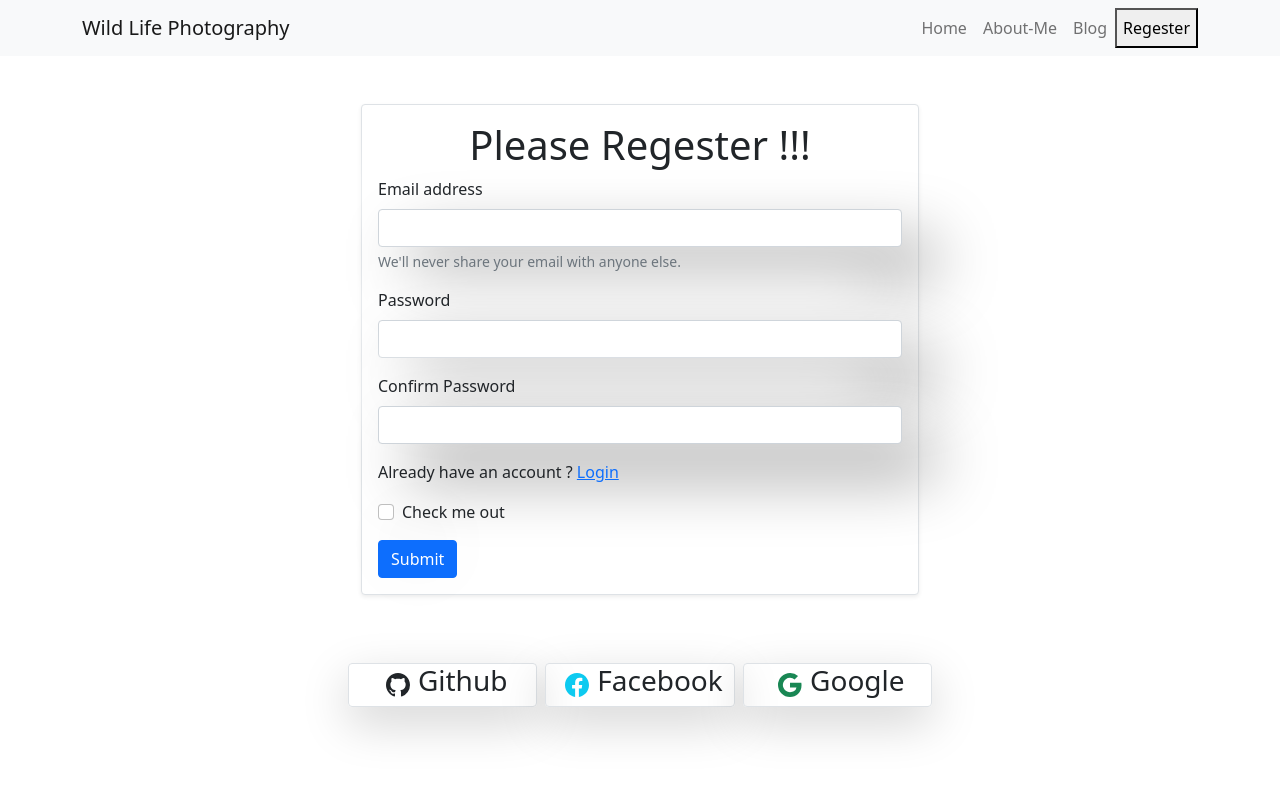
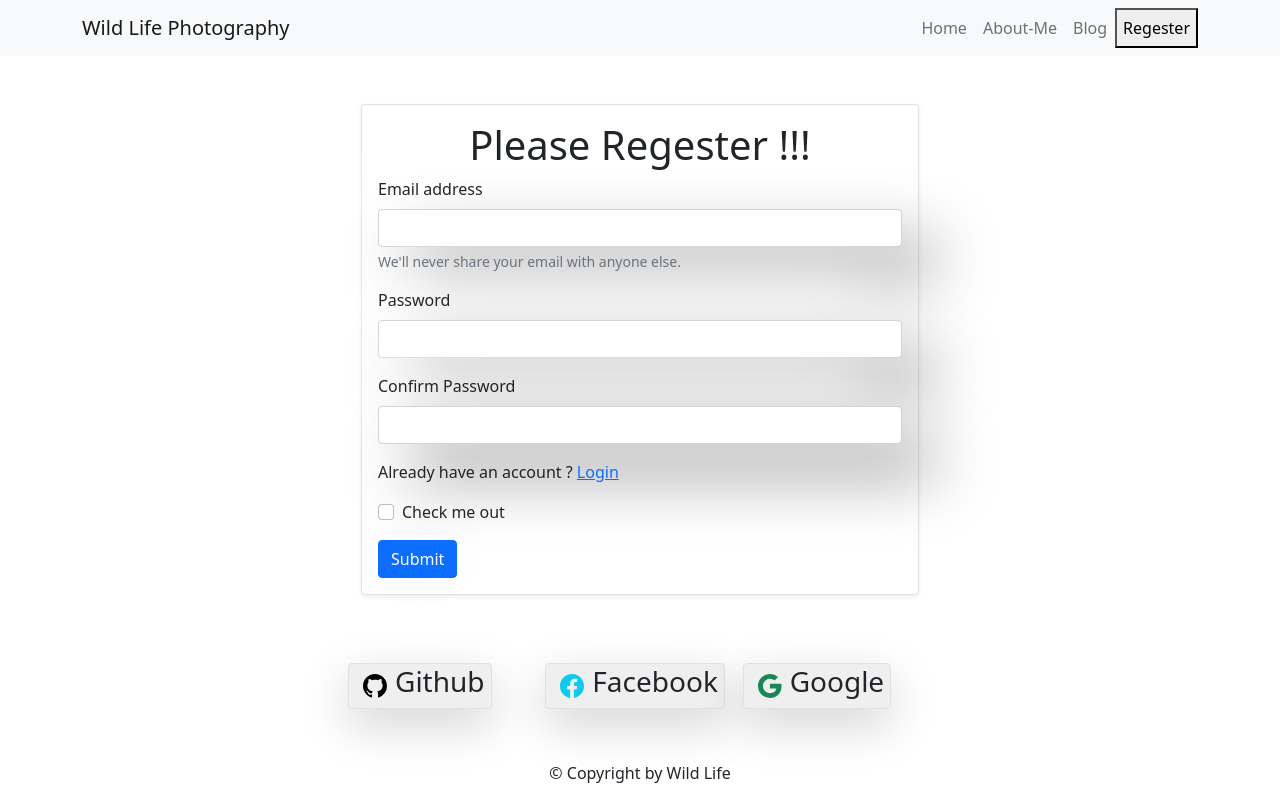
Before and after one commit to Innovatorsajjad/WildLife_Photography-Assignment-10, a React (Create React App) app: page /regester in a window 1280 px wide. Built offline with nearby package versions, Linux system fonts and the light colour scheme; no server answers.

Commit message:
google sign in added

```diff
--- a/src/App.js
+++ b/src/App.js
@@ -9,6 +9,7 @@ import CheakOut from './components/CheakOut/CheakOut';
 import Regester from './components/Regester/Regester';
 import NotFound from './components/NotFound/NotFound';
 import RequreAuth from './components/Auth/RequreAuth';
+import Footer from './components/Footer/Footer';
 
 
 function App() {
@@ -33,7 +34,7 @@ function App() {
 
 
       </Routes>
-
+       <Footer/>
 
     </div>
   );
--- a/src/components/Footer/Footer.js
+++ b/src/components/Footer/Footer.js
@@ -3,7 +3,7 @@ import React from 'react';
 const Footer = () => {
     return (
         <div>
-
+            <p className='text-center'>&copy; Copyright by Wild Life </p>
         </div>
     );
 };
--- a/src/components/Regester/Regester.js
+++ b/src/components/Regester/Regester.js
@@ -2,7 +2,7 @@ import React, { useState } from 'react';
 import "./Regester.css"
 import { BsFacebook , BsGithub , BsGoogle} from "react-icons/bs";
 import { Link } from 'react-router-dom';
-import { useCreateUserWithEmailAndPassword } from 'react-firebase-hooks/auth';
+import { useCreateUserWithEmailAndPassword, useSignInWithGoogle } from 'react-firebase-hooks/auth';
 import auth from '../../firebase.init';
 
 
@@ -13,6 +13,7 @@ const Regester = () => {
     const [error,setError]=useState('')
     const [passwordError , setPasswordError]=useState("")
     const [confirmPassError , setConfirmPassError]=useState("")
+    const [signInWithGoogle,googleUser,googleLoad]=useSignInWithGoogle(auth)
 
 
         //  Email validation
@@ -125,22 +126,22 @@ const Regester = () => {
 
         <div className="website_login row container w-50 mx-auto pointer pb-5">
             <div className="col-md-4 mt-3 p-1">
-                <div className="github_login single_Option border shadow-lg rounded d-flex align-items-center justify-content-center ">
+                <button className="github_login single_Option border shadow-lg rounded d-flex align-items-center justify-content-center ">
                   <BsGithub className='m-2 fs-4 '/>
                 <h3 className='text-dark'>Github</h3>
-                </div>
+                </button>
             </div>
             <div className="col-md-4 mt-3 p-1">
-                <div className="github_login single_Option shadow-lg rounded  border d-flex align-items-center justify-content-center ">
+                <button className="github_login single_Option shadow-lg rounded  border d-flex align-items-center justify-content-center ">
                 <BsFacebook className='text-info m-2 fs-4 '/>
                 <h3 className='text-dark'>Facebook</h3>
-                </div>
+                </button>
             </div>
             <div className="col-md-4 mt-3 p-1">
-                <div className="github_login single_Option border shadow-lg rounded d-flex align-items-center justify-content-center ">
+                <button onClick={()=>signInWithGoogle()} className="github_login single_Option border shadow-lg rounded d-flex align-items-center justify-content-center ">
                <BsGoogle className='m-2 fs-4  text-success'/>
                 <h3 className='text-dark'>Google</h3>
-                </div>
+                </button>
             </div>
         </div>
         </div>
```
